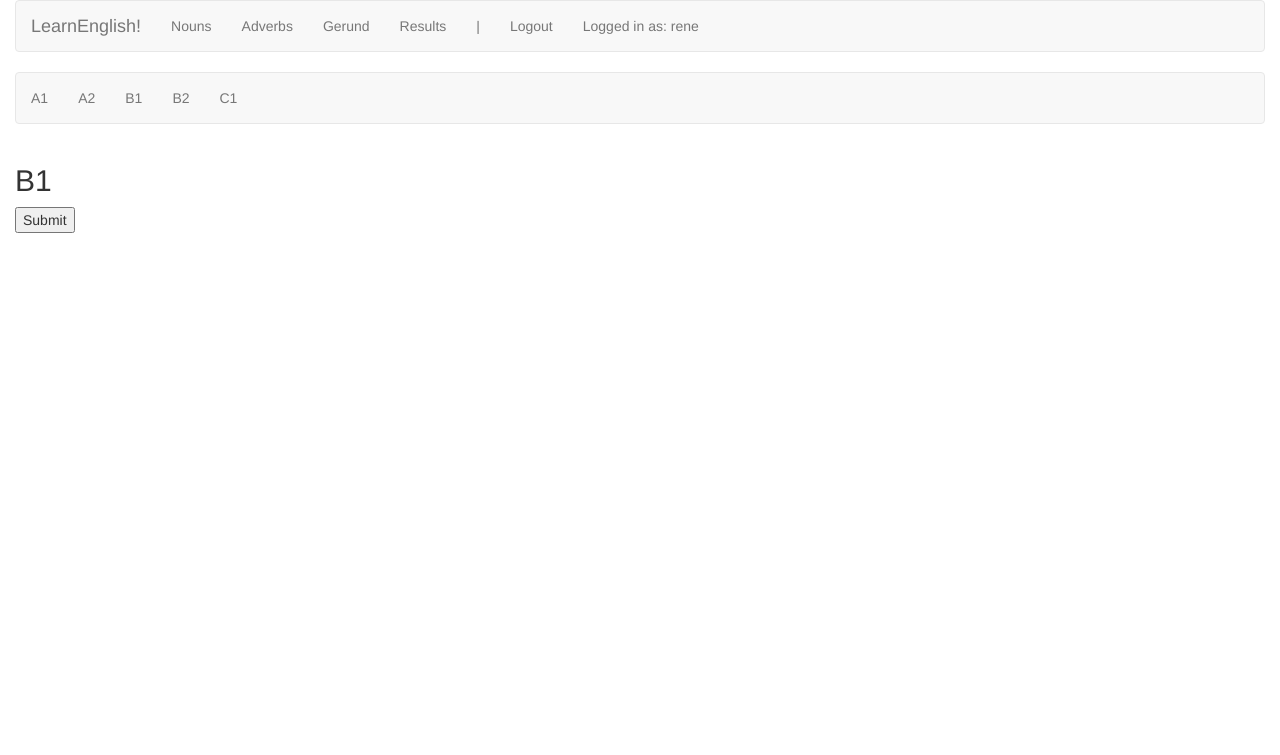
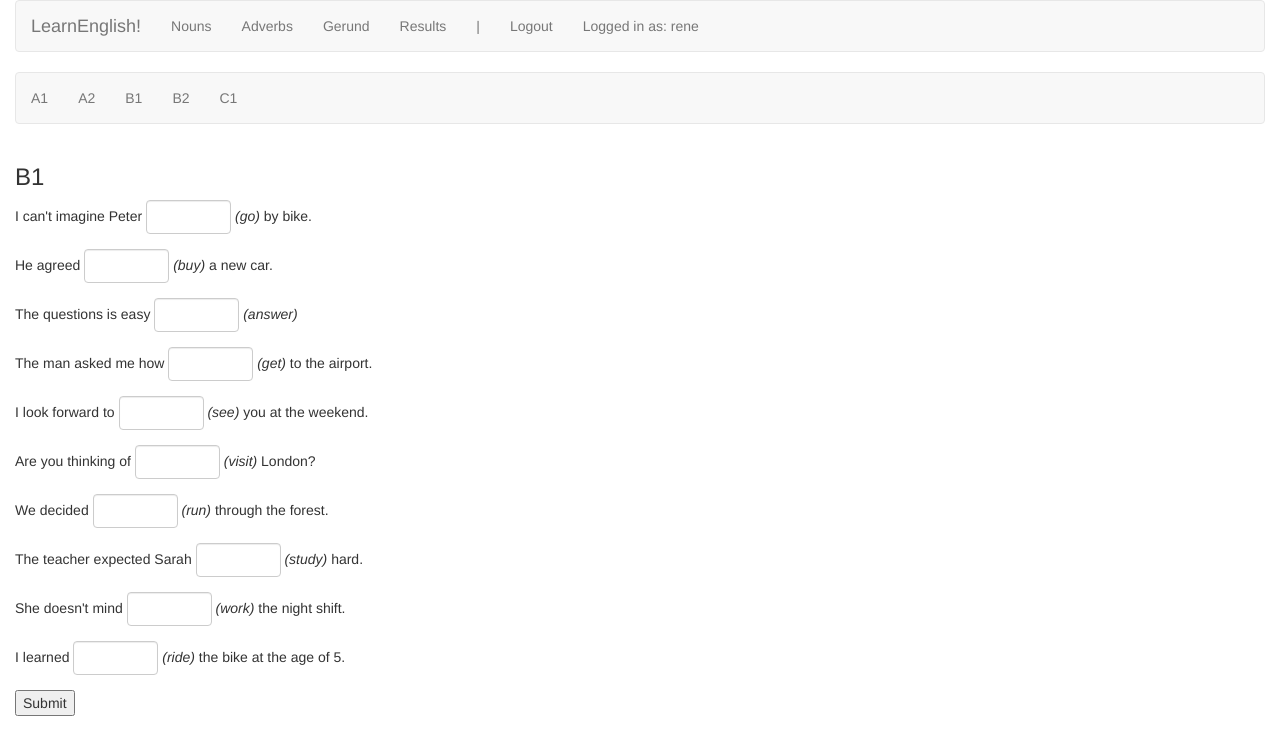
Before and after one commit to Hallil/english-exercises-app, a Flask app: page /gerund/B1 in a window 1280 px wide. Shown: the top 755 px of the page. Run offline with Flask 2, Linux system fonts and the light colour scheme; a user stored in the database is signed in; some libraries are stand-ins or nearby versions.

Commit message:
gerund gedeelte af
Lekker veel templates. Alles is heerlijk overdraagbaar

```diff
--- a/english_exercises/templates/gerund/B1.html
+++ b/english_exercises/templates/gerund/B1.html
@@ -1,17 +1,14 @@
 {% extends 'gerund/gerund.html' %}
 {% block form %}
-{% macro input(name, value='', type='text', size=5) -%}
-    <input type="{{ type }}" name="{{ name }}" value="{{ value|e }}" size="{{ size }}">
-{%- endmacro %}
-<h2>B1</h2>
+
+<h3>B1</h3>
+
 <form action="/api/submit/gerund/B1" method="post">
-{% for q in questions %}
-    <div class="form-group">
-            {{- q.question |format(input(loop.index))|safe -}}
-    </div>
+    {% include 'gerund/singleopen.html' %}
+    <input type="text" name="level" value="{{ level }}" hidden/>
+    <input type="submit">
 
-{% endfor %}
-    <input type="submit">
+
 </form>
 
 
--- a/english_exercises/templates/gerund/gerund.html
+++ b/english_exercises/templates/gerund/gerund.html
@@ -11,6 +11,9 @@
     </nav>
     <div class="row">
         <div class="col-xs-12 center">
+        <style>
+            input.form-control { width: 20px; }
+        </style>
             {% block form %}
             {% endblock %}
         </div>
--- /dev/null
+++ b/english_exercises/templates/gerund/inputmacro.html
@@ -0,0 +1,3 @@
+{% macro input(name, value='', type='text', size=5) -%}
+    <input type="{{ type }}" name="{{ name }}" value="{{ value|e }}" size="{{ size }}" class="form-control">
+{%- endmacro %}
--- /dev/null
+++ b/english_exercises/templates/gerund/singleopen.html
@@ -0,0 +1,7 @@
+{% from 'gerund/inputmacro.html' import input %}
+
+{% for q in questions %}
+    <div class="form-group form-inline">
+            {{- q.question |format(input(loop.index))|safe -}}
+    </div>
+{% endfor %}
--- a/english_exercises/views.py
+++ b/english_exercises/views.py
@@ -96,32 +96,86 @@ def logout():
 @login_required
 def gerund(level=None):
     if level == "A1":
-        return render_template('gerund/A1.html')
+        questions = []
+        questions.append(question("My friend is good %s playing volleyball."))
+        questions.append(question("She complains %s bullying." ))
+        questions.append(question("They are afraid %s losing the match."))
+        questions.append(question("She doesn't feel %s working on the computer."))
+        questions.append(question("We are looking forward %s going out at the weekend."))
+        questions.append(question("Laura dreams %s living on a small island."))
+        questions.append(question("Andrew apologized %s being late."))
+        questions.append(question("I don't agree %s what you are saying."))
+        questions.append(question("The girls insisted %s going out with Kerry."))
+        questions.append(question("Edward thinks %s climbing trees this afternoon."))
+        return render_template('gerund/A1.html', questions=questions, level=level)
     elif level == "A2":
-        return render_template('gerund/A2.html')
+        options = ['about', 'for', 'on', 'to', 'of', 'up']
+        questions = []
+        questions.append(question("I'm afraid %s %s my smartphone. (to lose)", options))
+        questions.append(question("She is looking forward %s %s her brother.<i>(to see)</i>", options))
+        questions.append(question("He is responsible %s %s the money. <i>(to collect)</i>", options))
+        questions.append(question("She is used %s %s to bed late. <i>(to go)</i>", options))
+        questions.append(question("He apologized %s %s late. <i>(to be)</i>", options))
+        questions.append(question("Larry never worries %s %s friends. <i>(to make)</i>", options))
+        questions.append(question("We are tired %s %s for the bus. <i> (to wait)</i>", options))
+        questions.append(question("She insisted %s %s to her lawyer. <i>(to talk)</i>", options))
+        questions.append(question("You should give %s %s you sister. <i>(to bully)</i>", options))
+        questions.append(question("They are thinking %s %s to Italy. <i>(to move)</i>", options))
+        return render_template('gerund/A2.html', questions=questions, level=level)
     elif level == "B1":
-        return render_template('gerund/B1.html')
+        questions = []
+        questions.append(question("I can't imagine Peter %s <i>(go)</i> by bike."))
+        questions.append(question("He agreed %s <i>(buy)</i> a new car."))
+        questions.append(question("The questions is easy %s <i>(answer)</i>"))
+        questions.append(question("The man asked me how %s <i>(get)</i> to the airport."))
+        questions.append(question("I look forward to %s <i>(see)</i> you at the weekend."))
+        questions.append(question("Are you thinking of %s <i>(visit)</i> London?"))
+        questions.append(question("We decided %s <i>(run)</i> through the forest."))
+        questions.append(question("The teacher expected Sarah %s <i>(study)</i> hard."))
+        questions.append(question("She doesn't mind %s <i>(work)</i> the night shift."))
+        questions.append(question("I learned %s <i>(ride)</i> the bike at the age of 5."))
+        return render_template('gerund/B1.html', questions=questions, level=level)
     elif level == "B2":
-        return render_template('gerund/B2.html')
+        questions = []
+        questions.append(question("We decided %s <i>(buy)</i> a new car."))
+        questions.append(question("They've got some work %s <i>(do)</i>."))
+        questions.append(question("Peter gave up %s <i>(smoke)</i>."))
+        questions.append(question("He'd like %s <i>(fly)</i> an aeroplane."))
+        questions.append(question("I enjoy %s <i>(write)</i> picture postcards."))
+        questions.append(question("Do you know what %s <i>(do)</i> if there's a fire in the house?"))
+        questions.append(question("Avoid %s <i>(make)</i> silly mistakes."))
+        questions.append(question("My parents wanted me %s <i>(be)</i> home at 11 o'clock."))
+        questions.append(question("I dream about %s <i>(build)</i> a big house."))
+        questions.append(question("I'm hoping %s <i>(see)</i> Lisa."))
+        return render_template('gerund/B2.html', questions=questions, level=level)
     elif level == "C1":
         questions = []
-        questions.append(question('My friend is good %s playing volleyball.'))
-        questions.append(question("hello %s world"))
-        questions.append(question("3 %s"))
-        return render_template('gerund/C1.html', questions=questions)
+        questions.append(question("be bad %s + Gerund"))
+        questions.append(question("danger %s + Gerund"))
+        questions.append(question("be crazy %s + Gerund"))
+        questions.append(question("difficulty %s + Gerund"))
+        questions.append(question("be ashamed %s + Gerund"))
+        questions.append(question("idea %s + Gerund"))
+        questions.append(question("way %s + Gerund"))
+        questions.append(question("be fond %s + Gerund"))
+        questions.append(question("succeed %s + Gerund"))
+        questions.append(question("accused %s + Gerund"))
+        return render_template('gerund/C1.html', questions=questions, level=level)
 
 
     return render_template('gerund/gerund.html')
 @app.route('/api/submit/<category>/<level>', methods=['POST'])
+@login_required
 def submit(category, level):
     if request.method == 'POST':
         #do stuff to test and store results
-        return redirect(url_for('home'))
+        data = dict((key, request.form.get(key)) for key in request.form.keys())
+        return jsonify(data)
 
 class question():
-
-    def __init__(self, questionstring):
+    def __init__(self, questionstring, options=None):
         self.question = questionstring
+        self.options = options
 
 
 # Section for Halil
```
Also changed, not shown: english_exercises/templates/adverbs/A2.html (+32 -9 lines), english_exercises/templates/gerund/A1.html (+4 -10 lines), english_exercises/templates/gerund/A2.html (+4 -12 lines), english_exercises/templates/gerund/B2.html (+4 -10 lines), english_exercises/templates/gerund/C1.html (+4 -10 lines), english_exercises/templates/gerund/dropdownandopen.html (added, +8 -0 lines), english_exercises/templates/gerund/dropdownmacro.html (added, +8 -0 lines), gerund notes.txt (added, +73 -0 lines).
